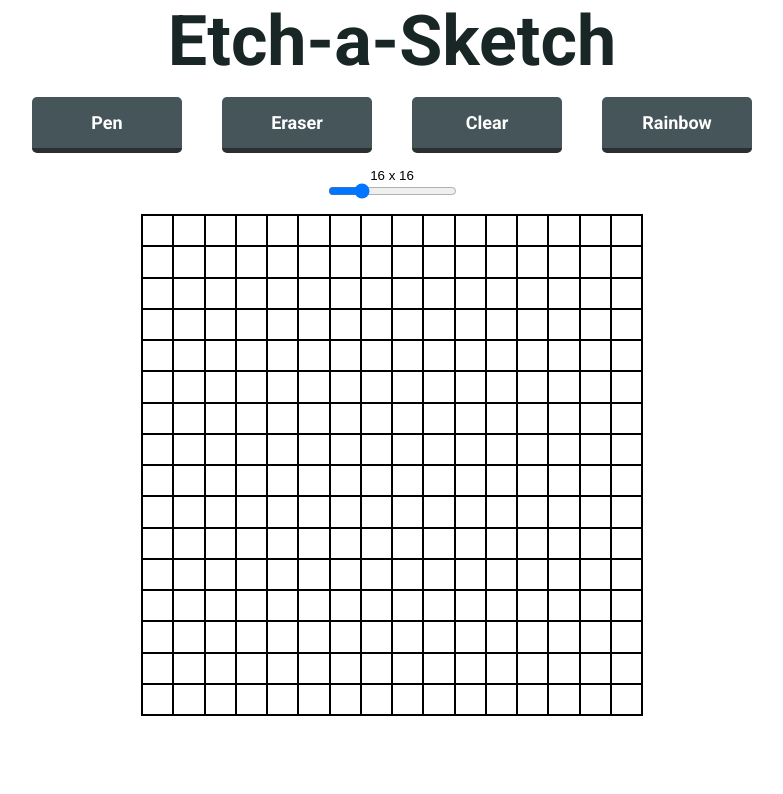
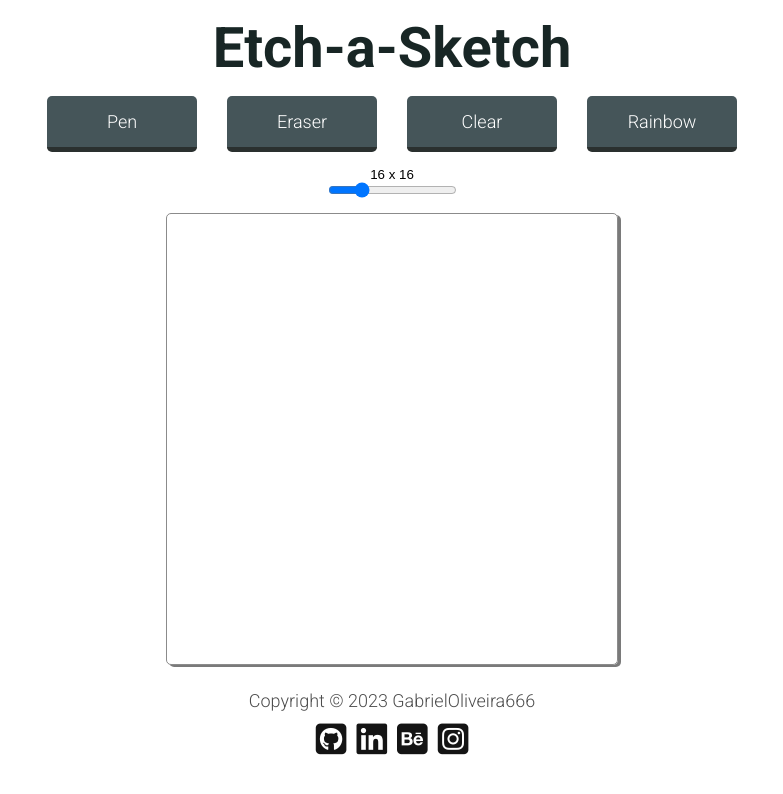
Before and after one commit to GabrielOliveira666/etch-a-sketch, a plain HTML site: page index.html in a window 1280 px wide. Shown: the whole page, without its empty margins (248-1031 px from the left). Drawn offline with Linux system fonts and the light colour scheme.

Commit message:
Add files via upload

```diff
--- a/index.html
+++ b/index.html
@@ -4,11 +4,12 @@
     <meta charset="UTF-8">
     <meta http-equiv="X-UA-Compatible" content="IE=edge">
     <meta name="viewport" content="width=device-width, initial-scale=1.0">
+    <link rel="shortcut icon" href="./favicon.ico" type="image/x-icon">
     <link rel="stylesheet" href="style.css">
     <link rel="preconnect" href="https://fonts.googleapis.com">
     <link rel="preconnect" href="https://fonts.gstatic.com" crossorigin>
-    <link href="https://fonts.googleapis.com/css2?family=Roboto:wght@700&display=swap" rel="stylesheet">
-    <script defer src="source.js"></script>
+    <link href="https://fonts.googleapis.com/css2?family=Roboto:wght@100;300;700&display=swap" rel="stylesheet">
+    <script src="https://kit.fontawesome.com/1a68e05586.js" crossorigin="anonymous"></script>
     <title>Etch a Sketch</title>
 </head>
 <body>
@@ -31,7 +32,14 @@
         </div>
     </main>
     <footer>
-
+        <p class="copyright">Copyright © <script>document.write(new Date().getFullYear())</script> GabrielOliveira666</p>
+        <div class="social_buttons">
+            <span><a href="https://github.com/GabrielOliveira666/" target="blank"><i class="fa-brands fa-square-github"></i></a></span>
+            <span><a href="https://www.linkedin.com/in/gabriel-rom%C3%A3o-516a53250/" target="blank"><i class="fa-brands fa-linkedin"></i></a></span>
+            <span><a href="https://www.behance.net/quarkplays" target="blank"><i class="fa-brands fa-square-behance"></i></a></span>
+            <span><a href="https://www.instagram.com/gabriel.romao.665/" target="blank"><i class="fa-brands fa-square-instagram"></i></a></span>
+        </div>
     </footer>
+    <script defer src="source.js"></script>
 </body>
 </html>
--- a/source.js
+++ b/source.js
@@ -37,7 +37,7 @@ let mouseDown = false;
 
 //funções de alteração do grid
 function setGrid(size){
-    clear();
+    //clear();
     grid.style.gridTemplateColumns = `repeat(${size}, 1fr)`
     grid.style.gridTemplateRows = `repeat(${size}, 1fr)`
 
@@ -74,6 +74,10 @@ function clear(){
 
 setGrid(currentSize)
 
+function random(max, min){
+    return Math.round(Math.random() * (max - min) + min);
+}
+
 function paint(){
     const gridElement = document.querySelectorAll('.grid-element');
     console.log(gridElement[0])
@@ -97,9 +101,10 @@ function paint(){
                 elemento.style.backgroundColor = currentColor;
             }else if(mouseDown == true && currentMode == 'eraser'){
                 elemento.style.backgroundColor = 'rgb(255,255,255)';
+            }else if(mouseDown == true && currentMode == 'rainbow'){
+                elemento.style.backgroundColor = 'rgb(' + random(0, 255) + ',' + random(0, 255) + ',' + random(0, 255) + ')';
             }
         })
     })
 }
-
-//paint()
+paint()
--- a/style.css
+++ b/style.css
@@ -1,26 +1,32 @@
 *{
     margin: 0;
     padding: 0;
-
-    overflow-y: hidden;
+}
+button{
+    overflow-x: hidden;
 }
 
 /*title*/
 .title{
     text-align: center;
     font-family: 'Roboto', sans-serif;
-    font-size: 35px;
+    font-size: 28px;
     color: #182625;
+
+    margin-top: 15px;
 }
 
 /*content*/
 .grid{
     display: grid;
-    width: 500px;
-    height: 500px;
+    width: 450px;
+    height: 450px;
     margin: 15px 0;
 
-    border: 1px solid black;
+    border: 1px solid rgb(139, 139, 139);
+    border-radius: 5px;
+
+    box-shadow: 3px 2px rgba(0, 0, 0, 0.52);
 }
 
 .centralize{
@@ -49,8 +55,8 @@
 
     width: 150px;
 
-    padding: 15px 35px;
-    margin: 15px 20px;
+    padding: 15px 20px;
+    margin: 15px;
 }
 
 .button:hover{
@@ -78,6 +84,42 @@
 
 }
 
-.grid-element{
-    border: 1px solid black;
+/*footer*/
+
+.copyright{
+    font-size: 18px;
+    font-family: 'Roboto', sans-serif;
+    font-weight: 300;
+    color: #4d4d4d;
+    text-align: center;
+
+    margin: 10px 0;
 }
+
+.social_buttons{
+    display: flex;
+    justify-content: center;
+}
+
+.social_buttons span{
+    font-size: 35px;
+    margin: 0 5px 0 5px;
+}
+
+.social_buttons i{
+    color: #141414;
+}
+
+@media screen and (max-width: 600px){
+    .settings{
+        flex-direction: column;
+        align-items: center;
+    }
+
+    .button{
+        width: 45%;
+    }
+    .button:hover{
+        border-bottom: 5px solid #2a302f;
+    }
+}
```
Also changed, not shown: favicon.ico (added), 1 other file.
